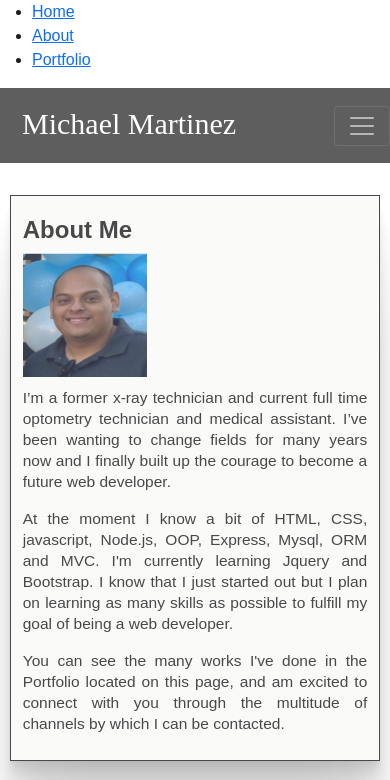
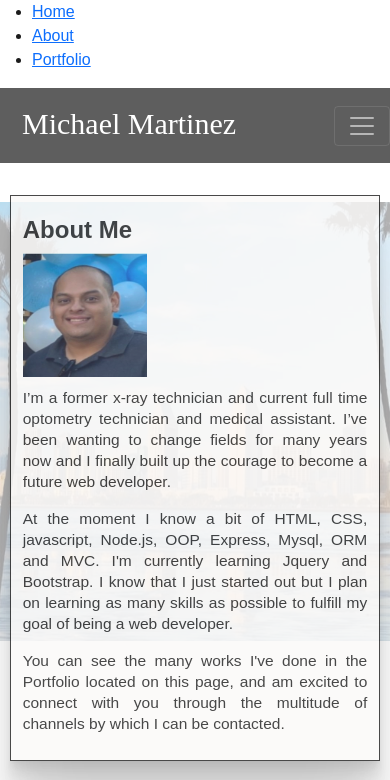
Before and after one commit to Statikman619/Michael-Portfolio, a React (Create React App) app: page / in a window 390 px wide. Shown: the top 780 px of the page. Built offline with nearby package versions, Linux system fonts and the light colour scheme.

Commit message:
fixed my resume issue

```diff
--- a/src/App.js
+++ b/src/App.js
@@ -7,6 +7,7 @@ import Portfolio from "./components/pages/Portfolio";
 function App() {
   return (
     <div>
+      <div className="sd-photo"></div>
       <Router>
         <nav>
           <ul>
--- a/src/components/pages/About.js
+++ b/src/components/pages/About.js
@@ -1,7 +1,7 @@
 import React from "react";
 import { Link } from "react-router-dom";
 import profilePic from "../../assets/Profile.jpg";
-import resume from "../../assets/mikes-resume.pdf";
+import resume from "../../assets/mike-resume.docx";
 
 function AboutMe() {
   return (
--- a/src/components/pages/Portfolio.js
+++ b/src/components/pages/Portfolio.js
@@ -3,7 +3,7 @@ import { Link } from "react-router-dom";
 // import ProjectLinks from "../../ProjectLinks";
 import ProjectMain from "../ProjectMain";
 import DemoContent from "../DemoContent";
-import resume from "../../assets/mikes-resume.pdf";
+import resume from "../../assets/mike-resume.docx";
 import PortfolioImage from "../../assets/PortfolioImage.png";
 import Projects from "../../project";
 
--- a/src/index.css
+++ b/src/index.css
@@ -389,7 +389,7 @@ h4 {
   background-color: #1b1b1b;
 }
 
-/* This is a catch-all rule specificaly to override multiple other hover rules on
+/* This is a catch-all rule specifically to override multiple other hover rules on
   multiple pages in multiple built-in classes */
 
 a:hover,
@@ -421,7 +421,7 @@ a:hover,
       fill the background completely if used on mobile. */
 
     /* Aesthetics */
-    background-image: url("./assets/california.jpg");
+    background-image: url("./assets/SD-skyline.jpg");
     background-size: 150%;
   }
 
```
Also changed, not shown: src/assets/california.jpg (deleted), 1 other file (tests, documents, lock files or other folders).
